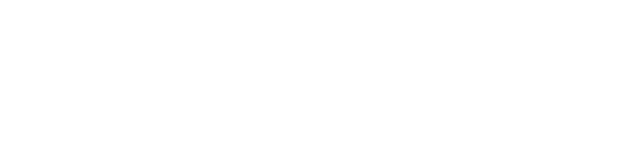
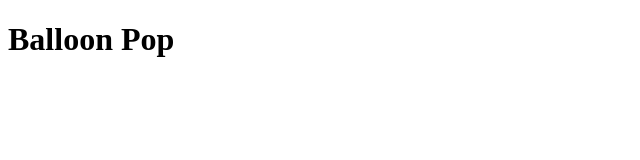
Before and after one commit to jarrettfoy/Balloon-Pop, a plain HTML site: page index.html in a window 1280 px wide. Shown: the whole page, without its empty margins (0-640 px from the left). Drawn offline with Linux system fonts and the light colour scheme.

Commit message:
added header balloon pop

```diff
--- a/index.html
+++ b/index.html
@@ -5,8 +5,9 @@
     <meta charset="UTF-8">
     <meta http-equiv="X-UA-Compatible" content="IE=edge">
     <meta name="viewport" content="width=device-width, initial-scale=1.0">
-    <title>Balloon-Pop</title>
+    <title>Balloon Pop</title>
 </head>
+<h1>Balloon Pop</h1>
 
 <body>
 
```
